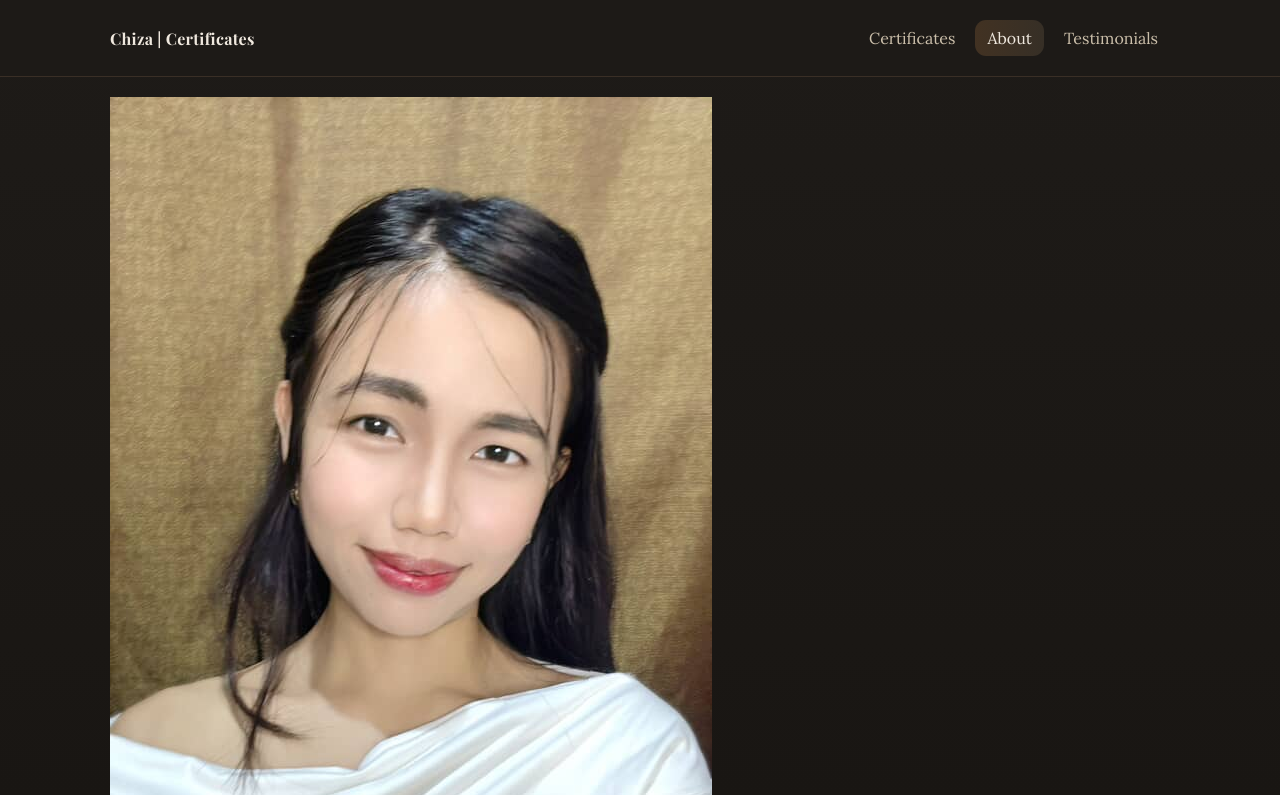
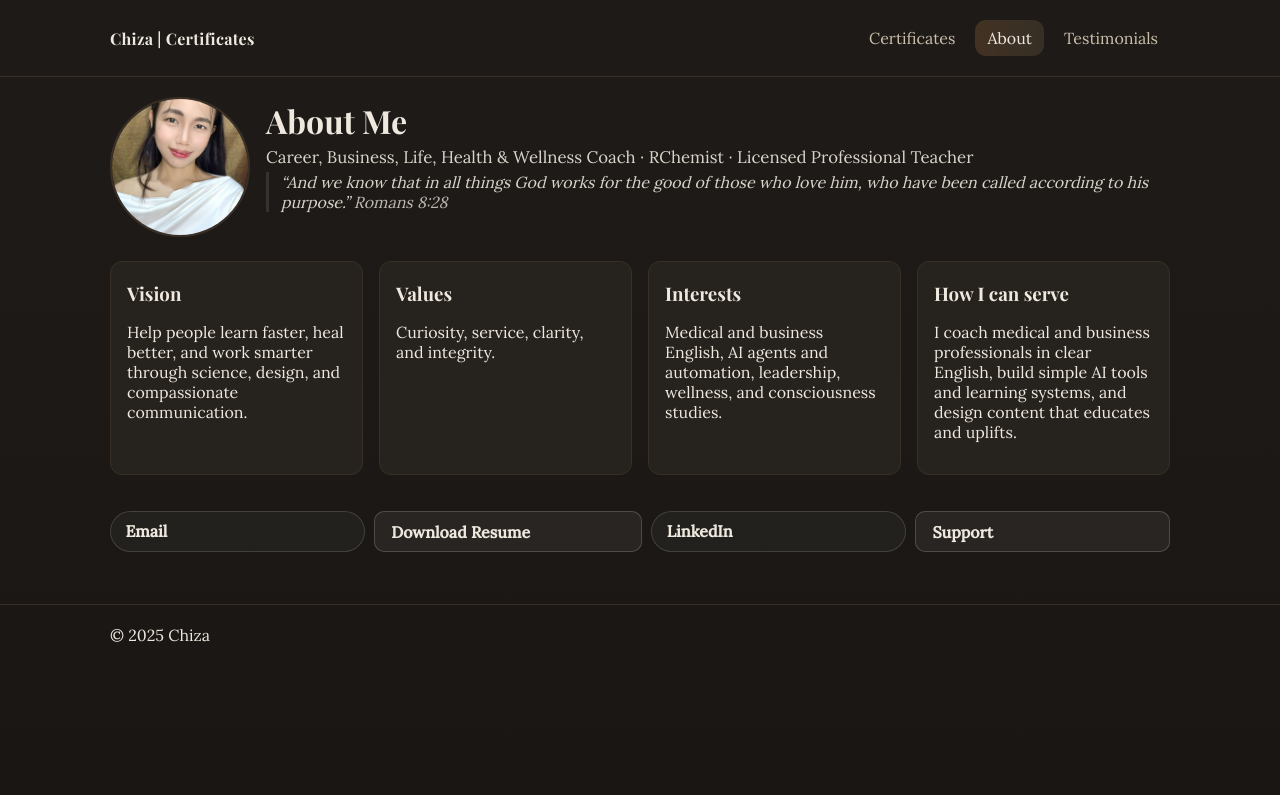
Before and after one commit to chizsaleei/Certificates, a plain HTML site: page about_me.html in a window 1280 px wide. Shown: the top 795 px of the page. Drawn offline with nearby package versions, Linux system fonts and the light colour scheme.

Commit message:
Update styles.css

```diff
--- a/styles.css
+++ b/styles.css
@@ -57,7 +57,7 @@ h1{font-family:"Playfair Display",serif;font-size:2.1rem;margin:.35rem 0 .6rem}
 @media(min-width:560px){ .card{grid-column: span 6} }
 @media(min-width:960px){ .card{grid-column: span 4} }
 
-/* Coaching modal */
+/* Modal */
 .modal-backdrop{position:fixed; inset:0; background:rgba(8,10,14,.6); display:none; align-items:center; justify-content:center; padding:16px; z-index:50}
 .modal{width:min(760px,100%); background:var(--panel); border:1px solid rgba(255,255,255,.08); border-radius:18px; overflow:hidden}
 .modal header{display:flex; align-items:center; justify-content:space-between; padding:14px 16px; border-bottom:1px solid rgba(255,255,255,.06)}
@@ -80,28 +80,37 @@ h1{font-family:"Playfair Display",serif;font-size:2.1rem;margin:.35rem 0 .6rem}
 .type-card p{color:var(--muted)}
 .row{display:flex;gap:.5rem;flex-wrap:wrap;margin-top:.6rem}
 
-/* About form */
+/* About layout */
+.about{display:grid;grid-template-columns:140px 1fr;gap:1rem;align-items:start}
+.about-head{display:block}
+.about-head h1{font-family:"Playfair Display",serif;margin:.1rem 0 .25rem;font-size:2rem}
+.subtitle{font-size:1.05rem;opacity:.9;margin:.15rem 0 .3rem}
+.life-verse{font-style:italic;opacity:.9;margin-top:.2rem;padding-left:.75rem;border-left:3px solid rgba(255,255,255,.12)}
+.life-verse .ref{opacity:.85}
+.avatar{width:140px;height:140px;border-radius:50%;object-fit:cover;border:2px solid var(--ring)}
+.about-grid{grid-column:1 / -1;display:grid;grid-template-columns:repeat(4,1fr);gap:1rem;margin-top:.5rem}
+@media(max-width:900px){.about-grid{grid-template-columns:repeat(2,1fr)}}
+@media(max-width:520px){.about{grid-template-columns:1fr}.avatar{width:120px;height:120px}.about-grid{grid-template-columns:1fr}}
+.about-item{background:var(--panel);border:1px solid var(--ring);border-radius:.75rem;padding:1rem}
+.about-item h3{margin:.2rem 0 .4rem;font-family:"Playfair Display",serif}
+.contact-actions{grid-column:1 / -1;display:grid;grid-template-columns:repeat(auto-fit,minmax(160px,auto));gap:.6rem;margin-top:1.25rem}
+.chip{display:inline-block;padding:.55rem .9rem;border-radius:999px;border:1px solid rgba(255,255,255,.14);text-decoration:none;font-weight:600;background:rgba(255,255,255,.04)}
+.chip:hover{background:rgba(255,255,255,.08)}
+
+/* Lead magnet form */
 .lead-form{display:grid;gap:.7rem;max-width:640px}
 .lead-form label{display:grid;gap:.25rem;font-weight:600}
-.lead-form input,.lead-form textarea{
-  width:100%;padding:.65rem .75rem;border-radius:.6rem;border:1px solid var(--ring);
-  background:#1b1815;color:var(--ink)
-}
-.btn{
-  display:inline-block;padding:.6rem 1rem;border:1px solid rgba(255,255,255,.18);
-  border-radius:10px;text-decoration:none;font-weight:700;background:rgba(255,255,255,.06);color:var(--ink)
-}
+.lead-form input,.lead-form textarea{width:100%;padding:.65rem .75rem;border-radius:.6rem;border:1px solid var(--ring);background:#1b1815;color:var(--ink)}
+.btn{display:inline-block;padding:.6rem 1rem;border:1px solid rgba(255,255,255,.18);border-radius:10px;text-decoration:none;font-weight:700;background:rgba(255,255,255,.06);color:var(--ink)}
 .btn:hover{transform:translateY(-1px);background:rgba(255,255,255,.08)}
 .pill{display:inline-block;padding:.45rem .7rem;border:1px solid var(--ring);border-radius:.6rem;text-decoration:none}
 .tiny{color:var(--muted);font-size:.85rem}
 
-/* Tabs for Training */
+/* Training tabs and grid */
 .tabs{display:flex;gap:.5rem;margin:.5rem 0 1rem;flex-wrap:wrap}
 .tab{background:var(--panel);color:var(--muted);border:1px solid var(--ring);padding:.5rem .75rem;border-radius:.7rem;cursor:pointer;outline:none}
 .tab:focus-visible{box-shadow:0 0 0 3px rgba(178,123,67,.35)}
 .tab.active,.tab:hover{color:var(--ink);border-color:#4a3d32}
-
-/* Certificates grid */
 .cert-grid{display:grid;grid-template-columns:repeat(4,1fr);gap:14px}
 @media(max-width:1000px){.cert-grid{grid-template-columns:repeat(3,1fr)}}
 @media(max-width:700px){.cert-grid{grid-template-columns:repeat(2,1fr)}}
@@ -120,5 +129,4 @@ h1{font-family:"Playfair Display",serif;font-size:2.1rem;margin:.35rem 0 .6rem}
 .site-footer{border-top:1px solid var(--ring);margin-top:2rem}
 .footer-inner{display:flex;gap:2rem;justify-content:space-between;align-items:flex-start;flex-wrap:wrap}
 .footer-inner a{color:var(--ink)}
-.btn-support{border-color:#ff5e5b;background:rgba(255,94,91,.10)}
-.btn-support:hover{background:rgba(255,94,91,.18)}
+/* Ko-fi button now neutral (no red highlight) */
```
